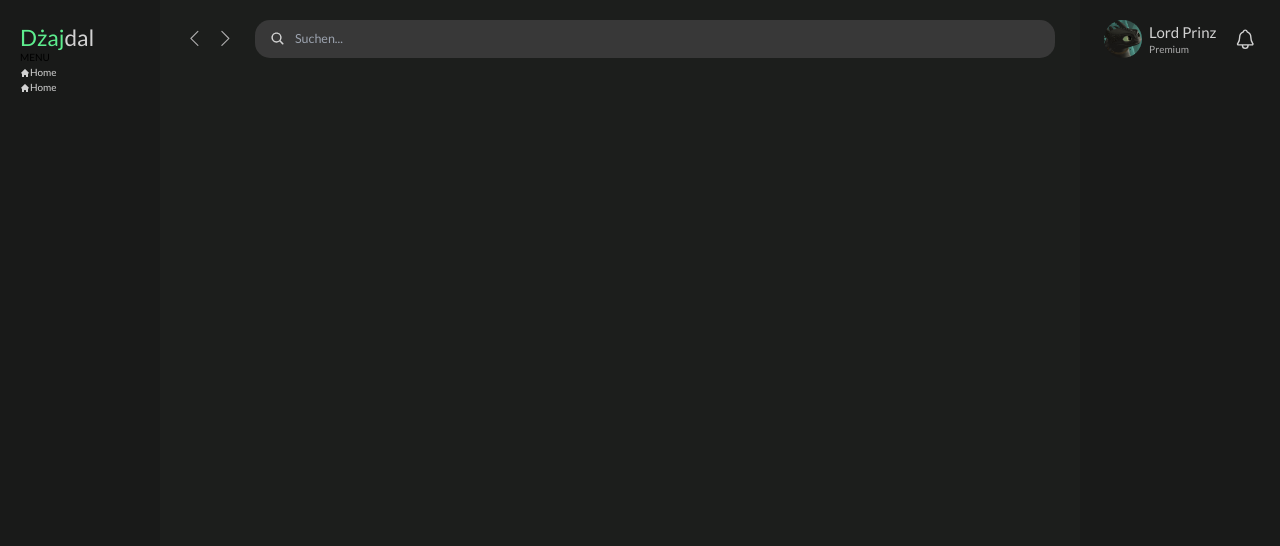
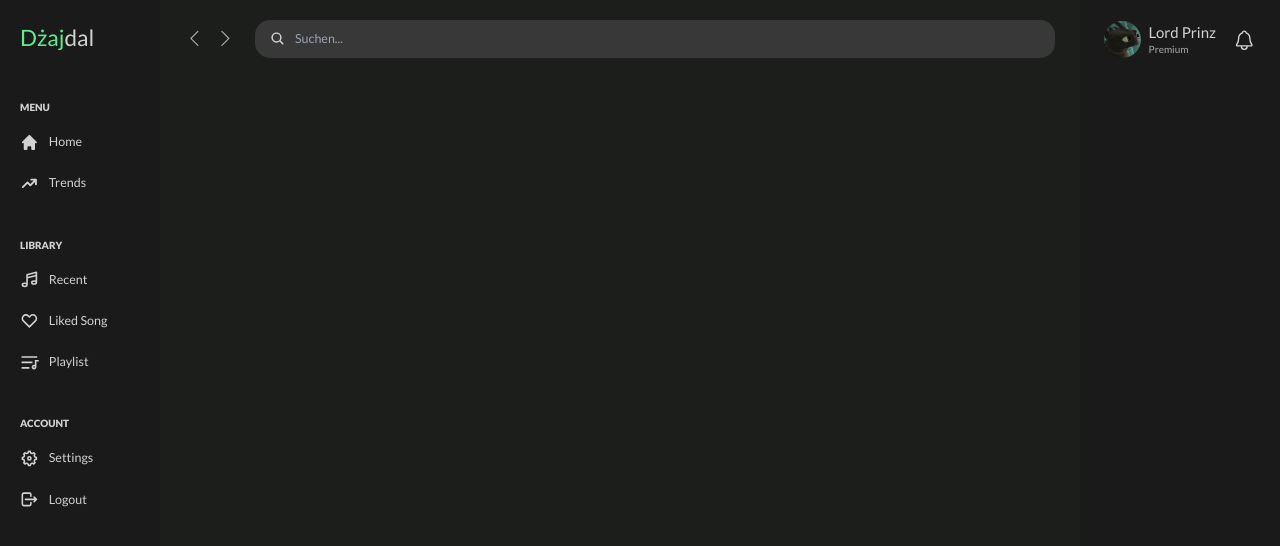
Before and after one commit to LordPrinz/dzajdal, a Next.js app: page / in a window 1280 px wide. Shown: the top 546 px of the page. Built offline with nearby package versions, Linux system fonts and the light colour scheme.

Commit message:
Create left bar

```diff
--- /dev/null
+++ b/components/LeftBar/LeftMenuItem.tsx
@@ -0,0 +1,21 @@
+import Link from "next/link";
+
+const LeftMenuItem = ({
+	href,
+	name,
+	icon,
+}: {
+	href: string;
+	name: string;
+	icon: JSX.Element;
+}) => {
+	return (
+		<Link href={href}>
+			<a className="flex relative items-center text-main-font gap-4 text-3xl py-3 mb-3 px-8 hover:text-main-green duration-150 hover:duration-150 hover:after:content-[''] hover:after:block hover:after:absolute hover:after:w-1.5 hover:after:h-3/5 hover:after:bg-main-green hover:after:rounded-2xl hover:after:right-0">
+				{icon} <span className="text-xl">{name}</span>
+			</a>
+		</Link>
+	);
+};
+
+export default LeftMenuItem;
--- a/components/Logo.tsx
+++ b/components/LeftBar/Logo.tsx
@@ -3,7 +3,7 @@ import Link from "next/link";
 const Logo = () => {
 	return (
 		<Link href="/">
-			<a className="text-4xl mt-2">
+			<a className="text-4xl mt-2 ml-8">
 				<span className="text-main-green">Dżaj</span>
 				<span className="text-main-font">dal</span>
 			</a>
--- a/components/LeftMenuItem.tsx
+++ /dev/null
@@ -1,21 +0,0 @@
-import Link from "next/link";
-
-const LeftMenuItem = ({
-	href,
-	name,
-	icon,
-}: {
-	href: string;
-	name: string;
-	icon: JSX.Element;
-}) => {
-	return (
-		<Link href={href}>
-			<a className="flex items-center text-main-font">
-				{icon} <span>{name}</span>
-			</a>
-		</Link>
-	);
-};
-
-export default LeftMenuItem;
--- a/components/Profile.tsx
+++ b/components/RightBar/Profile.tsx
@@ -3,12 +3,12 @@ import { IoNotificationsOutline } from "react-icons/io5";
 
 const Profile = () => {
 	return (
-		<div className="profile flex justify-center items-center">
+		<div className="profile flex justify-center items-center mt-0.5">
 			<Image
 				className="rounded-full select-none"
 				src="/profile_picture.png"
-				height="38"
-				width="38"
+				height="37"
+				width="37"
 			/>
 			<div className="ml-3 mr-7">
 				<div className="text-2xl">Lord Prinz</div>
--- a/components/layout/LeftBar.tsx
+++ b/components/layout/LeftBar.tsx
@@ -1,16 +1,40 @@
-import { HiHome } from "react-icons/hi";
-import LeftMenuItem from "../LeftMenuItem";
-import Logo from "../Logo";
+import {
+	HiHome,
+	HiTrendingUp,
+	HiOutlineMusicNote,
+	HiOutlineHeart,
+} from "react-icons/hi";
+import { TbLogout } from "react-icons/tb";
+import { RiPlayListLine, RiSettings5Line } from "react-icons/ri";
+import LeftMenuItem from "../LeftBar/LeftMenuItem";
+import Logo from "../LeftBar/Logo";
 
 const LeftBar = () => {
 	return (
 		<section className="left-bar">
 			<Logo />
 
-			<div>
-				<h3 className="uppercase">Menu</h3>
+			<div className="mt-20">
+				<h3 className="uppercase ml-8 text-l mb-4 text-main-font font-extrabold">
+					Menu
+				</h3>
 				<LeftMenuItem href="/" name="Home" icon={<HiHome />} />
-				<LeftMenuItem href="/" name="Home" icon={<HiHome />} />
+				<LeftMenuItem href="/" name="Trends" icon={<HiTrendingUp />} />
+			</div>
+			<div className="mt-12">
+				<h3 className="uppercase ml-8 text-l mb-4 text-main-font font-extrabold">
+					Library
+				</h3>
+				<LeftMenuItem href="/" name="Recent" icon={<HiOutlineMusicNote />} />
+				<LeftMenuItem href="/" name="Liked Song" icon={<HiOutlineHeart />} />
+				<LeftMenuItem href="/" name="Playlist" icon={<RiPlayListLine />} />
+			</div>
+			<div className="mt-12">
+				<h3 className="uppercase ml-8 text-l mb-4 text-main-font font-extrabold">
+					Account
+				</h3>
+				<LeftMenuItem href="/settings" name="Settings" icon={<RiSettings5Line />} />
+				<LeftMenuItem href="/" name="Logout" icon={<TbLogout />} />
 			</div>
 		</section>
 	);
--- a/components/layout/RightBar.tsx
+++ b/components/layout/RightBar.tsx
@@ -1,4 +1,4 @@
-import Profile from "../Profile";
+import Profile from "../RightBar/Profile";
 
 const RightBar = () => {
 	return (
--- a/index.css
+++ b/index.css
@@ -27,7 +27,7 @@ body {
         @apply bg-main-secondary px-10 py-8
     }
     .left-bar {
-        @apply bg-main-primary row-start-1 row-end-[-1] py-8 flex px-8 flex-col
+        @apply bg-main-primary row-start-1 row-end-[-1] py-8 flex flex-col
     }
     .right-bar {
         @apply bg-main-primary row-start-1 row-end-[-1] col-start-3 col-end-[-1]
```
